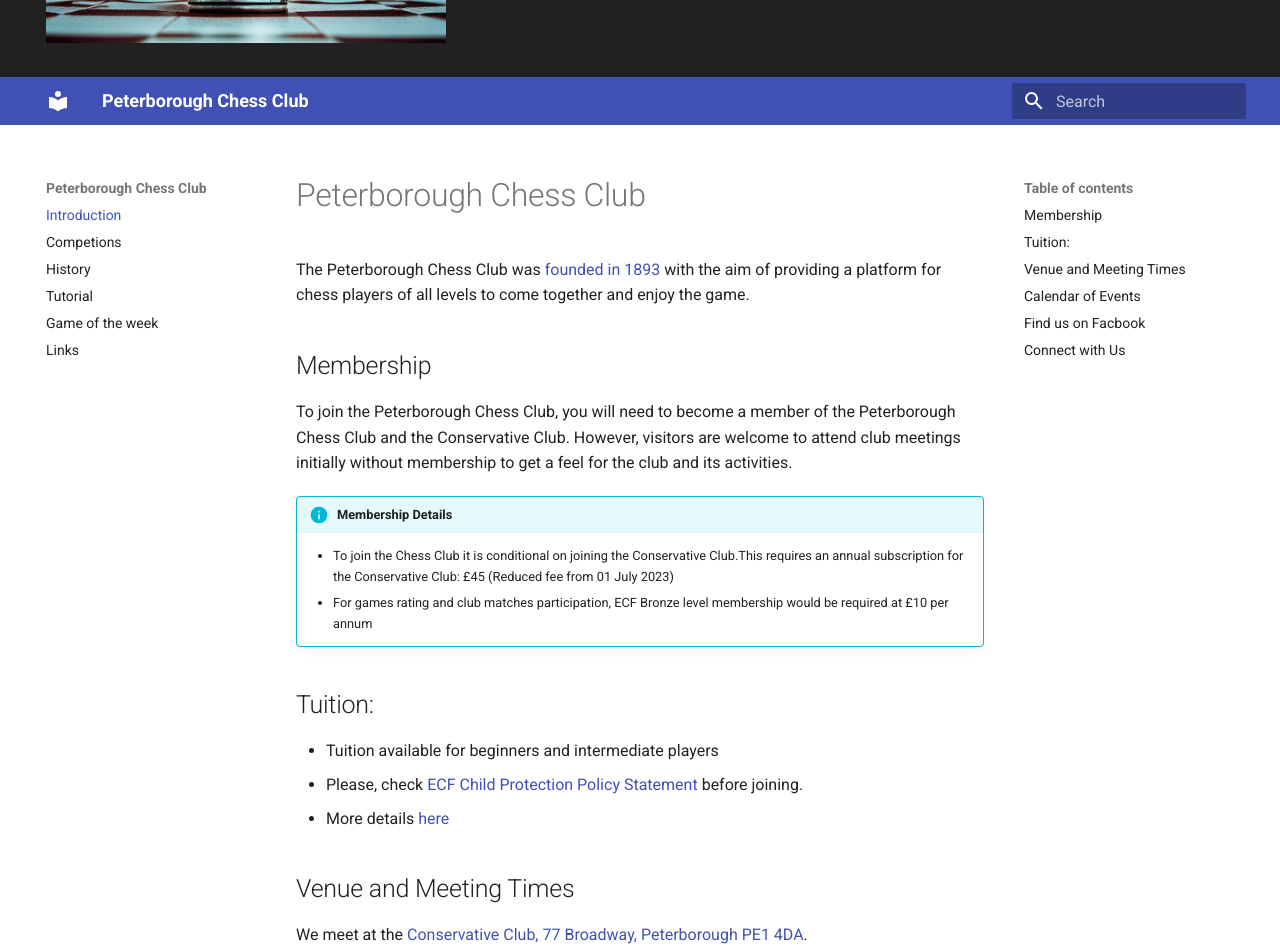
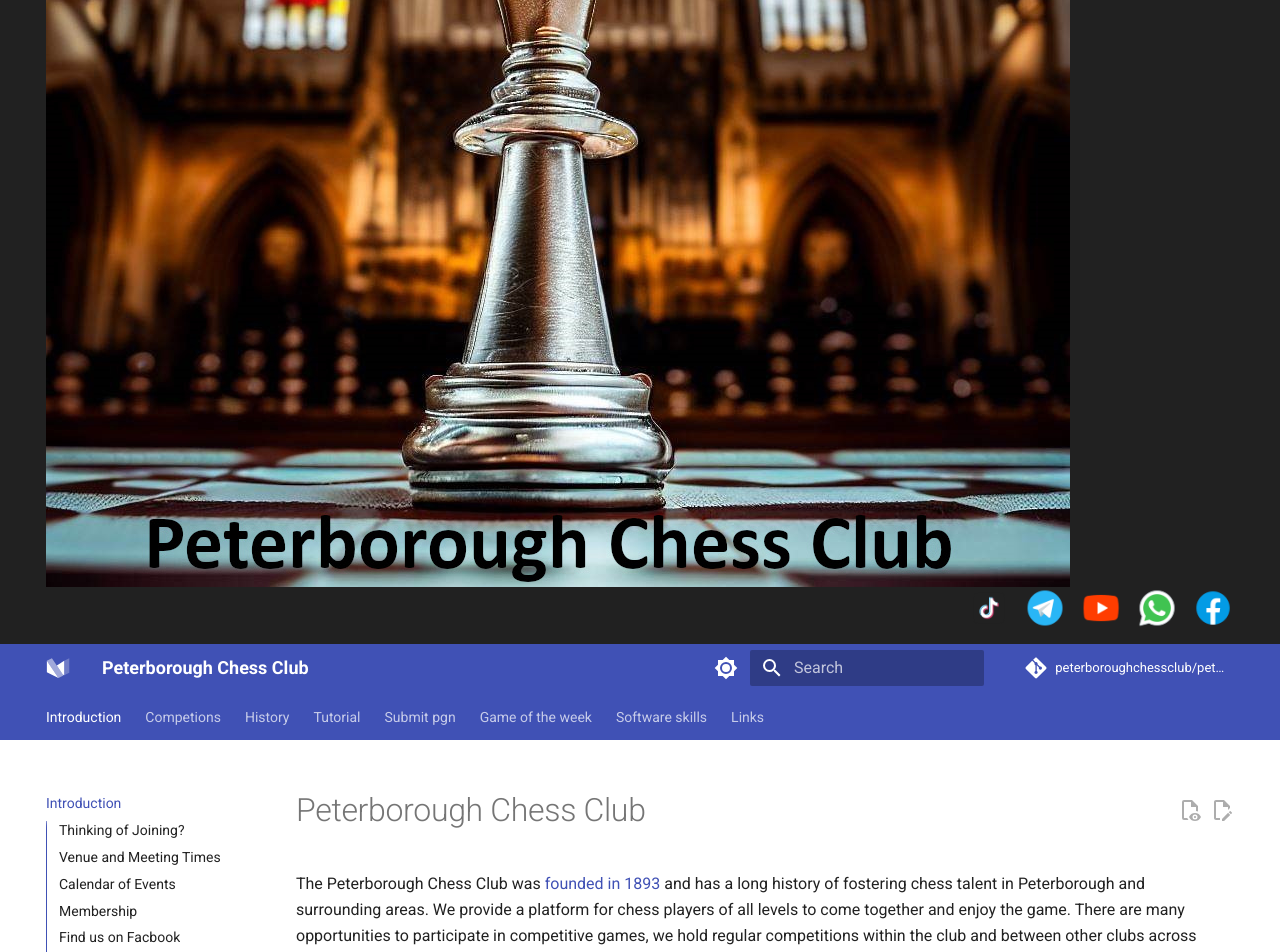
Before and after one commit to peterboroughchessclub/site, an MkDocs documentation site: the page built from docs/index.md, in a window 1280 px wide and 1400 px high, scrolled down 318 px. Shown: the top 952 px of the window. Built offline with MkDocs 1.6.1 and Material for MkDocs 9.7.7, drawn with Linux system fonts in a browser that asks for light colours; comment, search, counter and statistics services are not loaded; some of the changed text lies outside the part shown.

Commit message:
Add files via upload

```diff
--- a/docs/index.md
+++ b/docs/index.md
@@ -2,29 +2,20 @@
 
 <!-- ![Logo](img%5Cqueen_inside_peterb_cath.jpg) -->
 
-The Peterborough Chess Club was [founded in 1893](history.md) with the aim of providing a platform for chess players of all levels to come together and enjoy the game.
+The Peterborough Chess Club was [founded in 1893](history.md) and has a long history of fostering chess talent in Peterborough and surrounding areas. We provide a platform for chess players of all levels to come together and enjoy the game. There are many opportunities to participate in competitive games, we hold regular competitions within the club and between other clubs across Cambridgeshire.
 
-## Membership
+## Thinking of Joining?
 
-To join the Peterborough Chess Club, you will need to become a member of the Peterborough Chess Club and the Conservative Club. However, visitors are welcome to attend club meetings initially without membership to get a feel for the club and its activities.
-
-
-!!! info "Membership Details"
-    - To join the Chess Club it is conditional on joining the Conservative Club.This requires an annual subscription for the Conservative Club: £45 (Reduced fee from 01 July 2023)
-    - For games rating and club matches participation, ECF Bronze level membership would be required at £10 per annum
-
-## Tuition:
-- Tuition available for beginners and intermediate players
-- Please, check [ECF Child Protection Policy Statement](https://www.englishchess.org.uk/safeguarding-children-policy/) before joining.
-- More details [here](tuitions.md)
-
-
+- Either:
+    1. Turn up at the Conservative Club on either a Thursday or Sunday, and ring the doorbell. Ask for Jimmy, Marek, or Doug.
+    1. Contact us and we will happy to help.
 
 ## Venue and Meeting Times
 
-We meet at the [Conservative Club, 77 Broadway, Peterborough PE1 4DA](https://goo.gl/maps/YqZ1XU7ce3HRdbZd8).
+We meet at the [Conservative Club, 77 Broadway, Peterborough PE1 4DA](https://www.google.com/maps/dir//Peterborough+Conservative+Club+77+Broadway+Peterborough+PE1+4DA/@52.5789573,-0.2387154,14z/data=!4m8!4m7!1m0!1m5!1m1!1s0x4877f0feb007c765:0xe16bbfc4b2403fcb!2m2!1d-0.2387154!2d52.5789573?entry=ttu).
 
 <iframe src="https://www.google.com/maps/embed?pb=!1m14!1m8!1m3!1d9697.912639800543!2d-0.2386289!3d52.5790477!3m2!1i1024!2i768!4f13.1!3m3!1m2!1s0x4877f0feb007c765%3A0xe16bbfc4b2403fcb!2sPeterborough%20Conservative%20Club!5e0!3m2!1sen!2suk!4v1691189383262!5m2!1sen!2suk" width="600" height="450" style="border:0;" allowfullscreen="" loading="lazy" referrerpolicy="no-referrer-when-downgrade"></iframe>
+
 
 !!! info "When do we meet?"
     - Thursday: 6:30pm - 11:00pm
@@ -36,10 +27,31 @@ We meet at the [Conservative Club, 77 Broadway, Peterborough PE1 4DA](https://go
 
 <iframe src="https://calendar.google.com/calendar/embed?src=chessclubpeterborough%40gmail.com&ctz=Europe%2FLondon" style="border: 0" width="800" height="600" frameborder="0" scrolling="no"></iframe>
 
+## Membership
+
+To join the Peterborough Chess Club, you will need to become a member of the Peterborough Chess Club and the Conservative Club. However, visitors are welcome to attend club meetings initially without membership to get a feel for the club and its activities.
+
+| **Membership**  | **Annual Cost** |
+|-----------|------------------|
+| Conservative Club |  £45   |
+| Peterborough Chess Club |  £10  |
+| [ECF](https://www.englishchess.org.uk/) (*optional) | £10  |
+
+!!! info "* English Chess Federation (ECF) Membership"
+    - For games rating and club matches participation, ECF Bronze level membership would be required at £10 per annum
+
+
 
 ## Find us on Facbook
 
-<iframe src="https://www.facebook.com/plugins/page.php?href=https%3A%2F%2Fwww.facebook.com%2Fpeterboroughchessclub%2F%3Flocale%3Den_GB&tabs=timeline&width=800&height=1200&small_header=true&adapt_container_width=true&hide_cover=false&show_facepile=true&appId" width="800" height="1200" style="border:none;overflow:hidden" scrolling="no" frameborder="0" allowfullscreen="true" allow="autoplay; clipboard-write; encrypted-media; picture-in-picture; web-share"></iframe>
+<iframe src="https://www.facebook.com/plugins/page.php?href=https%3A%2F%2Fwww.facebook.com%2Fpeterboroughchessclub%2F%3Flocale%3Den_GB&tabs=timeline&width=500&height=800&small_header=true&adapt_container_width=true&hide_cover=false&show_facepile=true&appId" width="500" height="800" style="border:none;overflow:hidden" scrolling="no" frameborder="0" allowfullscreen="true" allow="autoplay; clipboard-write; encrypted-media; picture-in-picture; web-share"></iframe>
+
+
+## Tuition
+- Tuition available for beginners and intermediate players
+- Please, check [ECF Child Protection Policy Statement](https://www.englishchess.org.uk/safeguarding-children-policy/) before joining.
+- More details [here](tutorials.md)
+
 
 ## Connect with Us
 
@@ -52,6 +64,8 @@ Stay connected with us on social media for the latest updates and announcements.
 <a href="https://www.facebook.com/peterboroughchessclub/?locale=en_GB"><img align="left" src="./img/telegram.png" alt="Peterborough Chess Club | Telegram" width="42px"/></a>
 <a href="https://www.facebook.com/peterboroughchessclub/?locale=en_GB"><img align="left" src="./img/tiktok.png" alt="Peterborough Chess Club | TikTok" width="42px"/></a></br></br>
 
+
+
 💬 If you have any question/feedback, please do not hesitate to reach out to us!
 
 !!! question "Contact details"
--- a/docs/templates_overrides/main.html
+++ b/docs/templates_overrides/main.html
@@ -1,16 +1,27 @@
 {% extends "base.html" %}
 
 {% block announce %}
-<img align="middle" src="../img/queen_inside_peterb_cath.jpg" alt="Peterborough Chess Club" width="400px" /></a>
-<a href="https://www.facebook.com/peterboroughchessclub/?locale=en_GB"><img align="right" src="./img/facebook.png"
+
+<img align="middle"
+    src="https://github.com/peterboroughchessclub/site/blob/main/docs/img/queen_inside_peterb_cath_pcc.jpg?raw=true"
+    align="middle" alt="Peterborough Chess Club" /></a>
+</br>
+<a href="https://www.facebook.com/peterboroughchessclub/?locale=en_GB"><img align="right"
+        src="https://github.com/peterboroughchessclub/site/blob/main/docs/img/facebook.png?raw=true"
         alt="Peterborough Chess Club | Facebook" width="42px" /></a>
-<a href="https://www.facebook.com/peterboroughchessclub/?locale=en_GB"><img align="right" src="./img/whatsapp.png"
+<a href="https://www.facebook.com/peterboroughchessclub/?locale=en_GB"><img align="right"
+        src="https://github.com/peterboroughchessclub/site/blob/main/docs/img/whatsapp.png?raw=true"
         alt="Peterborough Chess Club | WhatsApp" width="42px" /></a>
-<a href="https://www.facebook.com/peterboroughchessclub/?locale=en_GB"><img align="right" src="./img/youtube.png"
+<a href="https://www.facebook.com/peterboroughchessclub/?locale=en_GB"><img align="right"
+        src="https://github.com/peterboroughchessclub/site/blob/main/docs/img/youtube.png?raw=true"
         alt="Peterborough Chess Club | YouTube" width="42px" /></a>
-<a href="https://www.facebook.com/peterboroughchessclub/?locale=en_GB"><img align="right" src="./img/telegram.png"
+<a href="https://www.facebook.com/peterboroughchessclub/?locale=en_GB"><img align="right"
+        src="https://github.com/peterboroughchessclub/site/blob/main/docs/img/telegram.png?raw=true"
         alt="Peterborough Chess Club | Telegram" width="42px" /></a>
-<a href="https://www.facebook.com/peterboroughchessclub/?locale=en_GB"><img align="right" src="./img/tiktok.png"
-        alt="Peterborough Chess Club | TikTok" width="42px" /></a></br></br>
+<a href="https://www.facebook.com/peterboroughchessclub/?locale=en_GB"><img align="right"
+        src="https://github.com/peterboroughchessclub/site/blob/main/docs/img/tiktok.png?raw=true"
+        alt="Peterborough Chess Club | TikTok" width="42px" /></a>
+
+</br></br>
 
 {% endblock %}
--- /dev/null
+++ b/docs/websiteDevelopmentIdeas.md
@@ -0,0 +1,29 @@
+
+
+At Peterborough chess club, we also provide tuition for the development of technical skills beyond chess, especially if the goal is to enhance the chess club experience.
+These skills could include:
+
+- Python programming
+- Website design
+- AI and data science
+
+### Data science
+
+1. Develop a network diagram of all games played within the club.
+[Example of network diagram](https://observablehq.com/@d3/force-directed-graph)
+1. Plot the evolution of points achieved in the cup competitions. Could this be an animated chart?
+1. Develop an algorithm to predict the chance of one player beating another
+1. Statistics on the openings that players like
+1. Publish any of the above using an embedded Jupyterlite sesion
+
+
+### Website design
+
+1. Meet the team page on the website.
+1. Comments section
+
+### Data engineering
+1. Create a database of games played
+
+
+Please send me your ideas!!!!
--- a/mkdocs.yml
+++ b/mkdocs.yml
@@ -1,29 +1,61 @@
 site_name: Peterborough Chess Club
+site_url: https://peterboroughchessclub.github.io/site/
+site_author: Doug Redden
+
+# Repository
+repo_name: peterboroughchessclub/peterboroughchessclub
+repo_url: https://github.com/peterboroughchessclub/site
 
 theme:
     name: material
     custom_dir: docs/templates_overrides
-palette:
-    - scheme: default
-      primary: stylesheets/extra.css
-      accent: black
-      toggle:
-        icon: material/brightness-7
-        name: Switch to dark mode
-    - scheme: slate
-      primary: red
-      accent: black
-      toggle:
-        icon: material/brightness-4
-        name: Switch to light mode
-features:
-    - navigation.instant
-    - navigation.sections
-    - navigation.tabs
-    - content.code.copy
-    - content.code.annotate
-    - search.suggest
-    - search.highlight
+    palette:
+      - scheme: default
+        primary: indigo
+        accent: indigo
+        toggle:
+          icon: material/brightness-7
+          name: Switch to dark mode
+      - scheme: slate
+        primary: indigo
+        accent: indigo
+        toggle:
+          icon: material/brightness-4
+          name: Switch to light mode
+
+    font:
+      text: Roboto
+      code: Roboto Mono
+    favicon: assets/favicon.png
+    icon:
+      logo: logo
+
+    features:
+      - announce.dismiss
+      - content.action.edit
+      - content.action.view
+      - content.code.annotate
+      - content.code.copy
+      # - content.code.select
+      - content.tabs.link
+      - content.tooltips
+      # - header.autohide
+      # - navigation.expand
+      - navigation.footer
+      # - navigation.indexes
+      - navigation.instant
+      # - navigation.prune
+      - navigation.sections
+      - navigation.tabs
+      # - navigation.tabs.sticky
+      - navigation.top
+      - navigation.tracking
+      - search.highlight
+      - search.share
+      - search.suggest
+      - toc.follow
+      - toc.integrate
+
 markdown_extensions:
   - pymdownx.highlight:
       anchor_linenums: true
@@ -35,12 +67,35 @@ markdown_extensions:
   - pymdownx.superfences
   - md_in_html
   - attr_list
+# Plugins
 plugins:
-  - search
+  - search:
+      separator: '[\s\-,:!=\[\]()"`/]+|\.(?!\d)|&[lg]t;|(?!\b)(?=[A-Z][a-z])'
+  # - minify:
+  #     minify_html: true
+
+
+
+# Customization
+extra:
+  annotate:
+    json: [.s2]
+  analytics:
+    provider: google
+    property: !ENV GOOGLE_ANALYTICS_KEY
+  social:
+    - icon: fontawesome/brands/github
+      link: https://github.com/peterboroughchessclub
+    - icon: fontawesome/brands/facebook
+      link: www.facebook.com/peterboroughchessclub/
+    - icon: fontawesome/brands/twitter
+      link: https://twitter.com/peterboroughchessclub
 nav:
     - Introduction: index.md
     - Competions: competitions.md
     - History: history.md
     - Tutorial: tutorials.md
+    - Submit pgn: submitpgn.md
     - Game of the week: GameOfTheWeek.md
+    - Software skills: websiteDevelopmentIdeas.md
     - Links: links.md
```
Also changed, not shown: docs/submitpgn.md (added, +5 -0 lines), docs/tutorials.md (+1 -1 lines), docs/img/queen_inside_peterb_cath_pcc.jpg (added), 1 other file.
